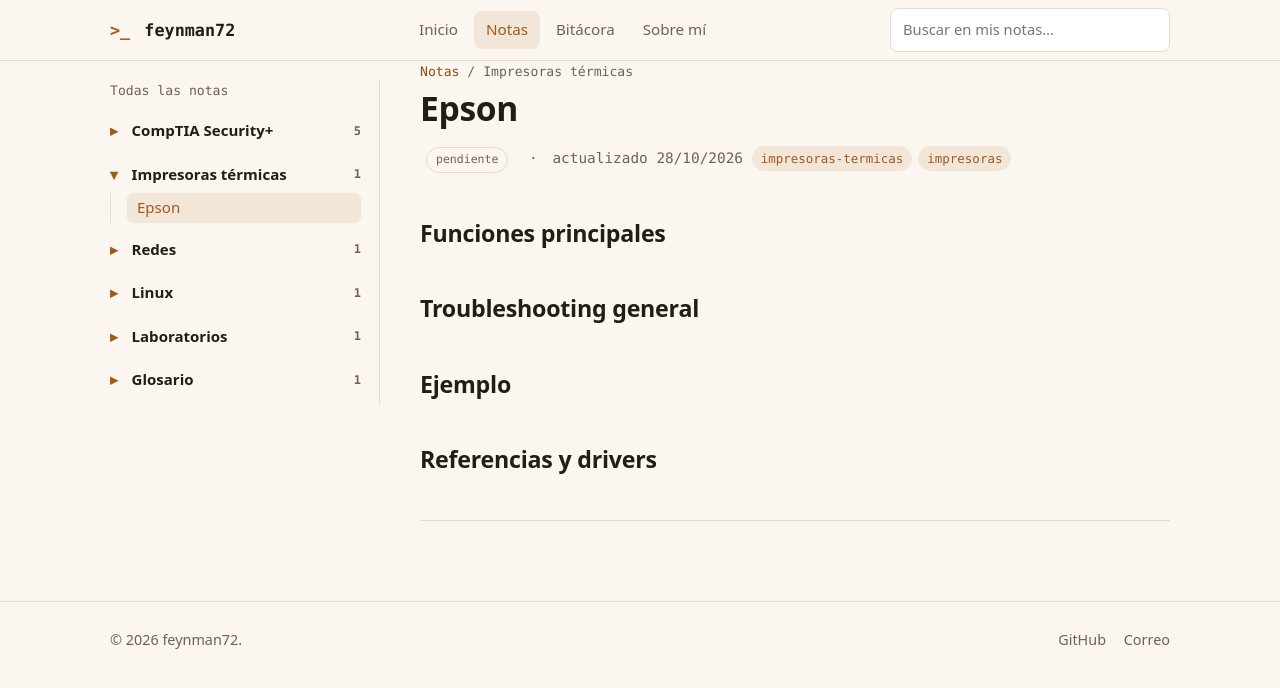
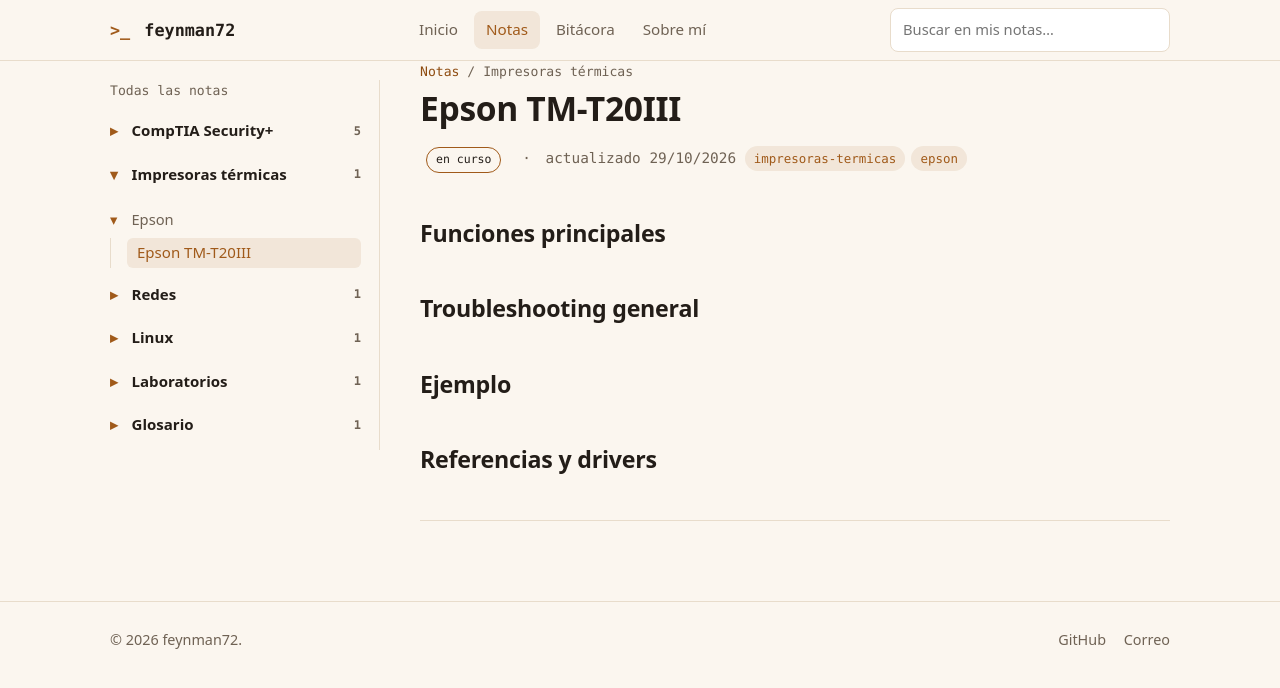
Before and after one commit to feynman72/feynman72.github.io, a Jekyll site: the page built from _notas/impresoras-termicas/epson.md, in a window 1280 px wide. Shown: the top 688 px of the page. Built offline with Jekyll 4.4.1, drawn with Linux system fonts in a browser that asks for light colours.

Commit message:
Update Printers

```diff
--- a/_includes/sidebar.html
+++ b/_includes/sidebar.html
@@ -4,11 +4,26 @@
     {% assign grupo = site.notas | where: "categoria", cat.slug | sort: "orden" %}
     <details class="grupo"{% if page.categoria == cat.slug %} open{% endif %}>
       <summary>{{ cat.nombre }} <span class="count">{{ grupo.size }}</span></summary>
+
+      {% comment %} Notas sueltas (sin subgrupo) {% endcomment %}
       <ul>
-        {% for n in grupo %}
+        {% for n in grupo %}{% unless n.subgrupo %}
         <li><a href="{{ n.url | relative_url }}"{% if n.url == page.url %} aria-current="page"{% endif %}>{{ n.title }}</a></li>
-        {% endfor %}
+        {% endunless %}{% endfor %}
       </ul>
+
+      {% comment %} Subgrupos {% endcomment %}
+      {% assign subs = grupo | group_by: "subgrupo" %}
+      {% for s in subs %}{% if s.name != "" %}
+      <details class="subgrupo"{% if page.subgrupo == s.name %} open{% endif %}>
+        <summary>{{ s.name }}</summary>
+        <ul>
+          {% for n in s.items %}
+          <li><a href="{{ n.url | relative_url }}"{% if n.url == page.url %} aria-current="page"{% endif %}>{{ n.title }}</a></li>
+          {% endfor %}
+        </ul>
+      </details>
+      {% endif %}{% endfor %}
     </details>
   {% endfor %}
 </aside>
--- a/_notas/impresoras-termicas/epson.md
+++ b/_notas/impresoras-termicas/epson.md
@@ -1,10 +1,11 @@
 ---
-title: "Epson"
+title: "Epson TM-T20III"
 categoria: impresoras-termicas
-orden: 1
-estado: pendiente
-actualizado: 2026-10-28
-tags: [impresoras-termicas, impresoras]
+subgrupo: "Epson"
+orden: 2
+estado: en-curso
+actualizado: 2026-10-29
+tags: [impresoras-termicas, epson]
 ---
 
 ## Funciones principales
--- a/assets/css/style.css
+++ b/assets/css/style.css
@@ -1,6 +1,6 @@
 /* ============================================
    ESTILOS DEL SITIO
-   Para cambiar los colores, edita solo el bloque :root
+   Para cambiar los colores, editar solo el bloque :root
    ============================================ */
 
 :root {
@@ -251,7 +251,7 @@ hr { border: 0; border-top: 1px solid var(--border); margin: 2.4em 0; }
 }
 .grupo summary::-webkit-details-marker { display: none; }
 .grupo summary::before { content: "▸"; color: var(--accent); margin-right: 6px; }
-.grupo[open] summary::before { content: "▾"; }
+.grupo[open] > summary::before { content: "▾"; }
 .grupo summary { justify-content: flex-start; }
 .grupo .count { margin-left: auto; }
 .grupo ul { list-style: none; margin: 0 0 8px; padding: 0 0 0 16px; border-left: 1px solid var(--border); }
@@ -310,3 +310,7 @@ a.linkcard h3 { color: var(--text); }
   border: 3px solid var(--accent);
 }
 .tribute p { flex: 1; min-width: 220px; margin: 0; color: var(--muted); }
+
+.subgrupo { margin: 2px 0 6px; }
+.subgrupo summary { font-weight: 500; font-size: .92rem; color: var(--muted); }
+.subgrupo[open] > summary::before { content: "▾"; }
```
